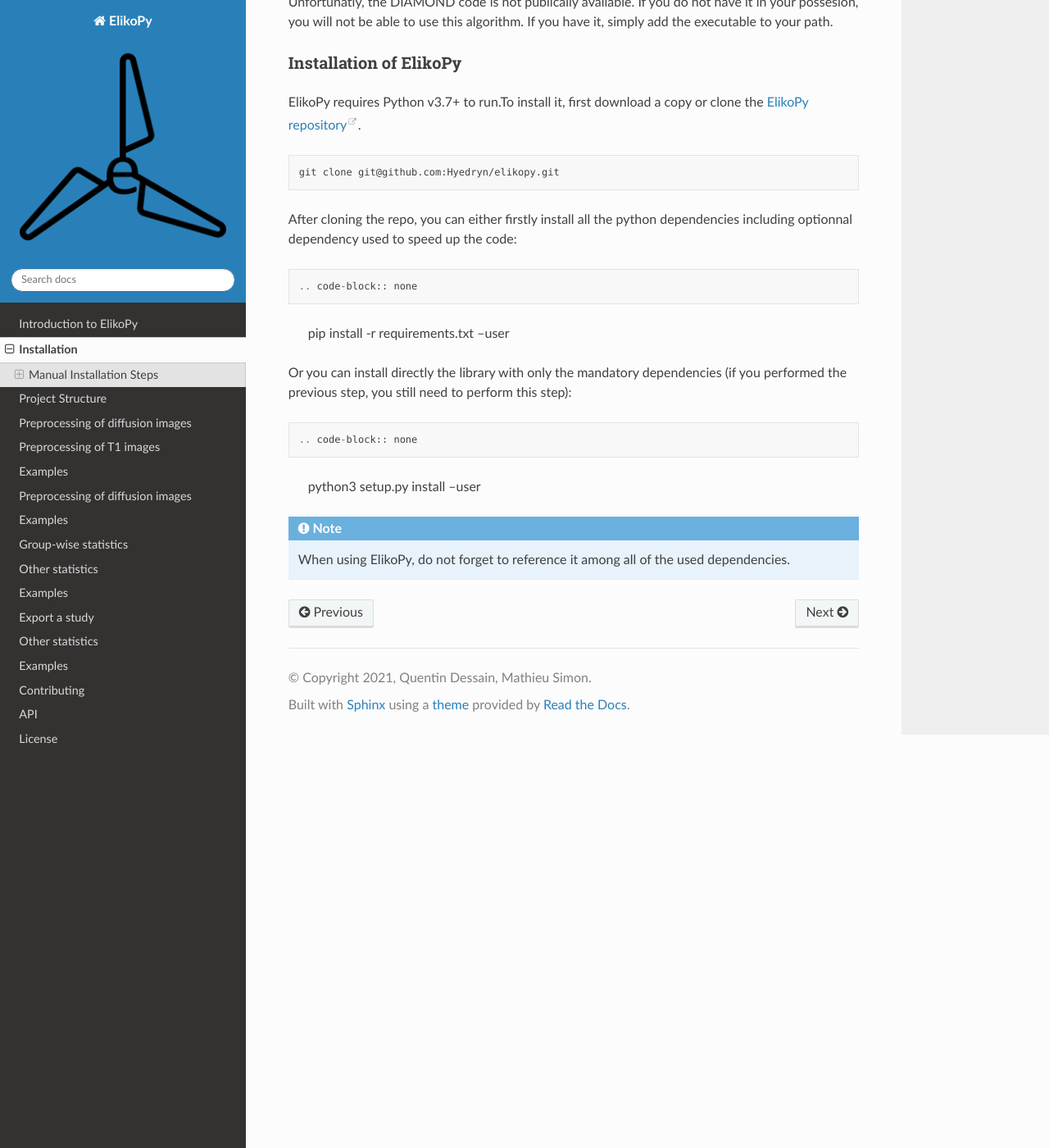
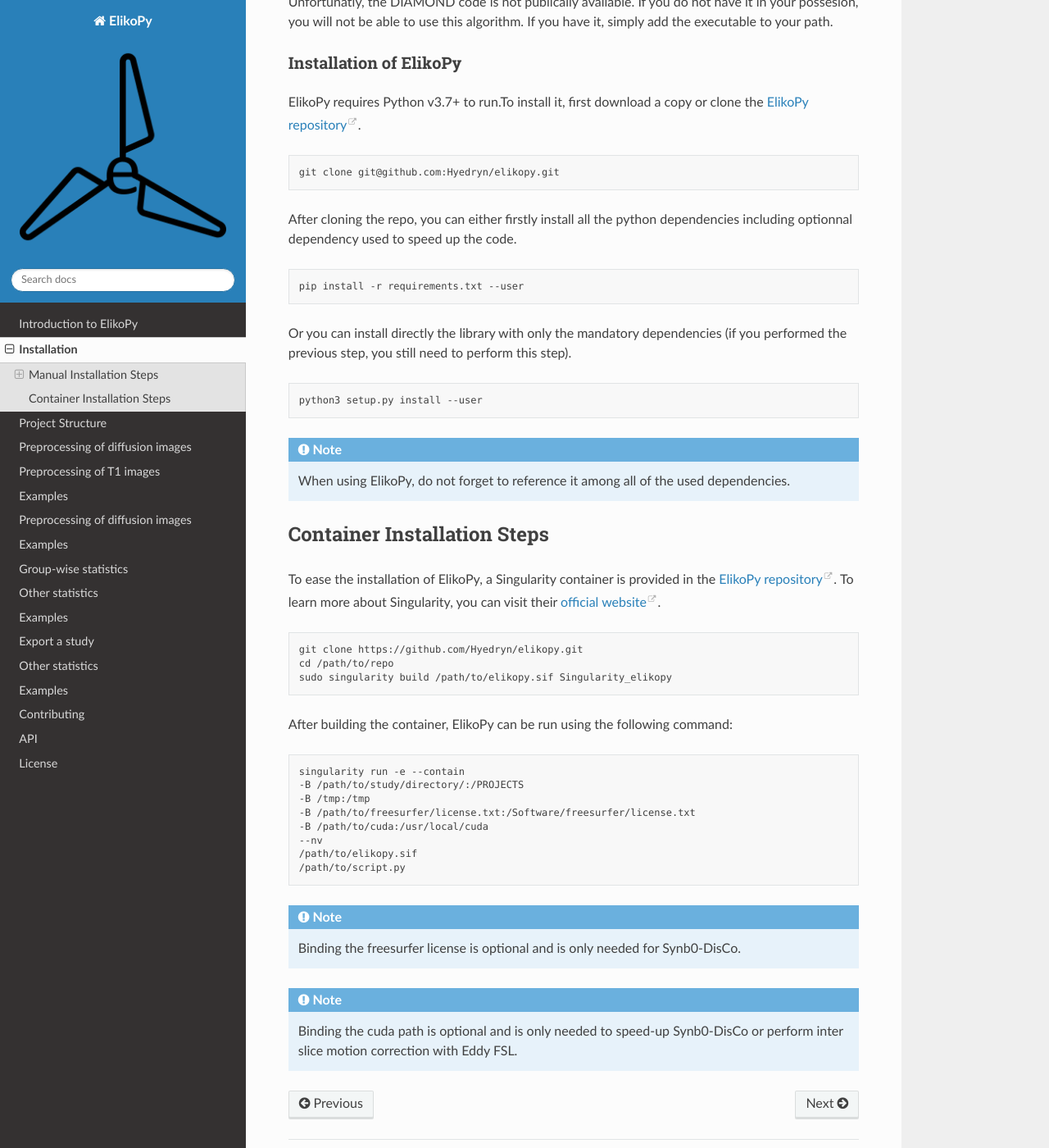
Before and after one commit to Hyedryn/elikopy, a Sphinx documentation site: the page built from docs/installation.rst, in a window 1280 px wide and 1400 px high, scrolled down 1551 px. Shown: the whole window at 82% size. Built offline with Sphinx 7.4.7 and the Read the Docs theme 2.0.0, drawn with Linux system fonts in a browser that asks for light colours.

Commit message:
Add container installation

```diff
--- a/docs/installation.rst
+++ b/docs/installation.rst
@@ -78,13 +78,13 @@
 	git clone git@github.com:Hyedryn/elikopy.git
 
 
-After cloning the repo, you can either firstly install all the python dependencies including optionnal dependency used to speed up the code::
+After cloning the repo, you can either firstly install all the python dependencies including optionnal dependency used to speed up the code.
 
 .. code-block:: none
 
 	pip install -r requirements.txt --user
 
-Or you can install directly the library with only the mandatory dependencies (if you performed the previous step, you still need to perform this step)::
+Or you can install directly the library with only the mandatory dependencies (if you performed the previous step, you still need to perform this step).
 
 .. code-block:: none
 
@@ -92,3 +92,36 @@
 
 .. note::
 	When using ElikoPy, do not forget to reference it among all of the used dependencies.
+
+
+----------------------------
+Container Installation Steps
+----------------------------
+
+To ease the installation of ElikoPy, a Singularity container is provided in the `ElikoPy repository <https://github.com/Hyedryn/elikopy>`_.
+To learn more about Singularity, you can visit their `official website <https://sylabs.io/singularity/>`_.
+
+.. code-block:: none
+
+	git clone https://github.com/Hyedryn/elikopy.git
+	cd /path/to/repo
+	sudo singularity build /path/to/elikopy.sif Singularity_elikopy
+
+After building the container, ElikoPy can be run using the following command:
+
+.. code-block:: none
+
+	singularity run -e --contain
+	-B /path/to/study/directory/:/PROJECTS
+	-B /tmp:/tmp
+	-B /path/to/freesurfer/license.txt:/Software/freesurfer/license.txt
+	-B /path/to/cuda:/usr/local/cuda
+	--nv
+	/path/to/elikopy.sif
+	/path/to/script.py
+
+.. note::
+	Binding the freesurfer license is optional and is only needed for Synb0-DisCo.
+
+.. note::
+	Binding the cuda path is optional and is only needed to speed-up Synb0-DisCo or perform inter slice motion correction with Eddy FSL.
```
